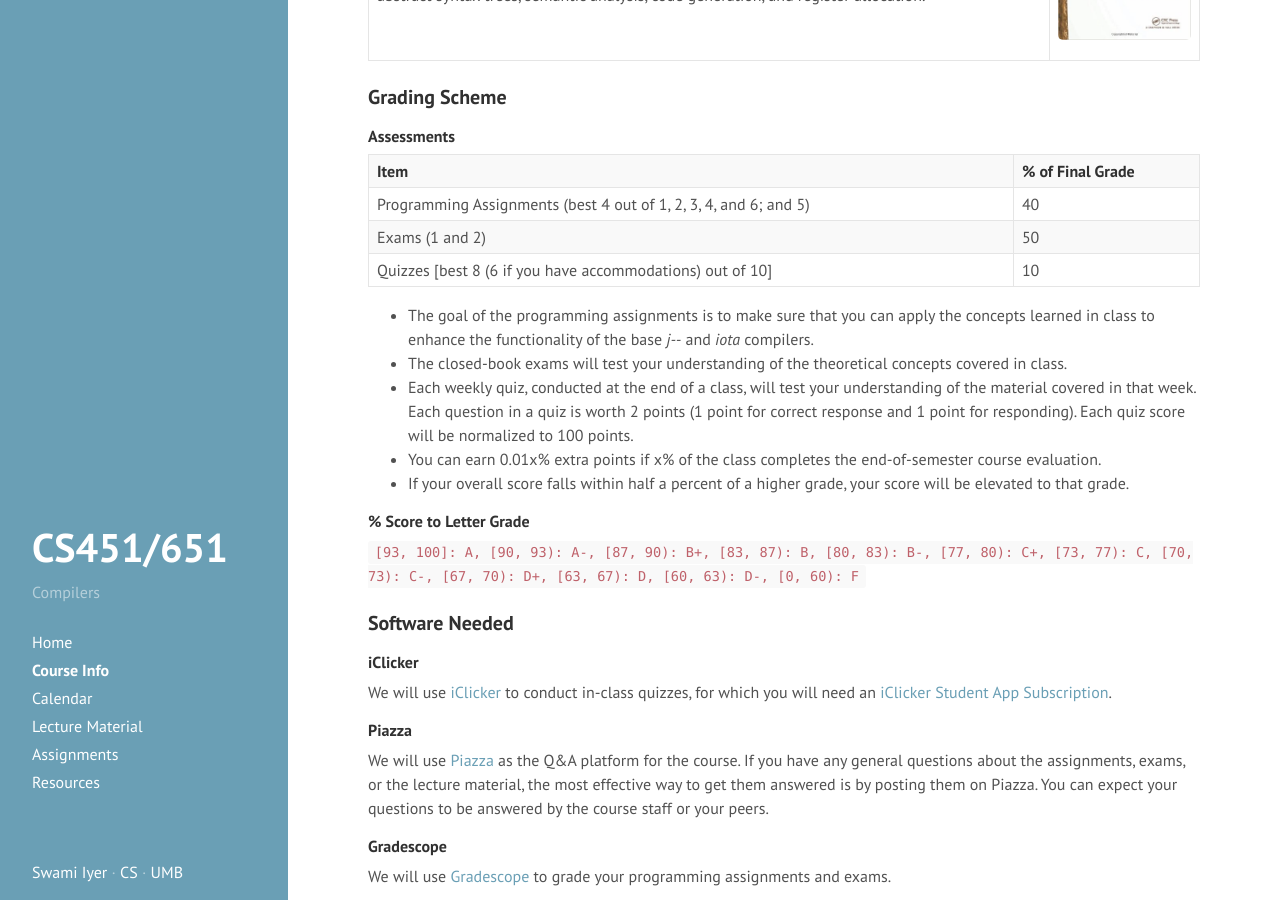
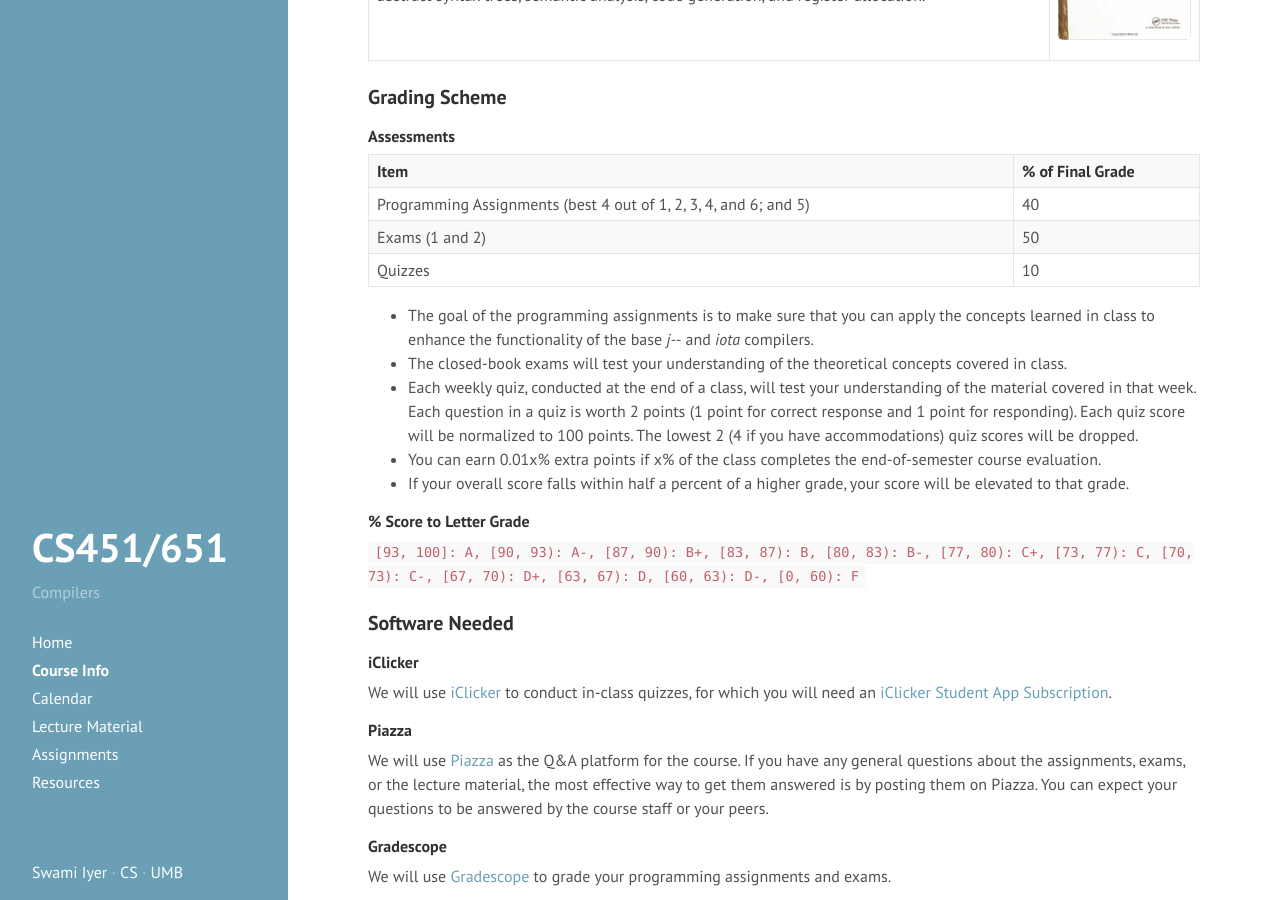
Before and after one commit to swamiiyer/swamiiyer.github.io, a Jekyll site: the page built from _pages/cs451/course_info.md, in a window 1280 px wide and 900 px high, scrolled down 1154 px. Built offline with Jekyll 4.4.1, drawn with Linux system fonts in a browser that asks for light colours.

Commit message:
Minor wording change.

```diff
--- a/_pages/cs451/course_info.md
+++ b/_pages/cs451/course_info.md
@@ -52,11 +52,11 @@ The text enables a deep understanding of the Java programming language and its i
 | **Item** | **% of Final Grade** |
 | Programming Assignments (best 4 out of 1, 2, 3, 4, and 6; and 5) | 40 |
 | Exams (1 and 2) | 50 |
-| Quizzes [best 8 (6 if you have accommodations) out of 10] | 10 |
+| Quizzes | 10 |
 
 - The goal of the programming assignments is to make sure that you can apply the concepts learned in class to enhance the functionality of the base *j\-\-* and *iota* compilers.
 - The closed-book exams will test your understanding of the theoretical concepts covered in class.
-- Each weekly quiz, conducted at the end of a class, will test your understanding of the material covered in that week. Each question in a quiz is worth 2 points (1 point for correct response and 1 point for responding). Each quiz score will be normalized to 100 points.
+- Each weekly quiz, conducted at the end of a class, will test your understanding of the material covered in that week. Each question in a quiz is worth 2 points (1 point for correct response and 1 point for responding). Each quiz score will be normalized to 100 points. The lowest 2 (4 if you have accommodations) quiz scores will be dropped.
 - You can earn 0.01x% extra points if x% of the class completes the end-of-semester course evaluation.
 - If your overall score falls within half a percent of a higher grade, your score will be elevated to that grade.
 
```
